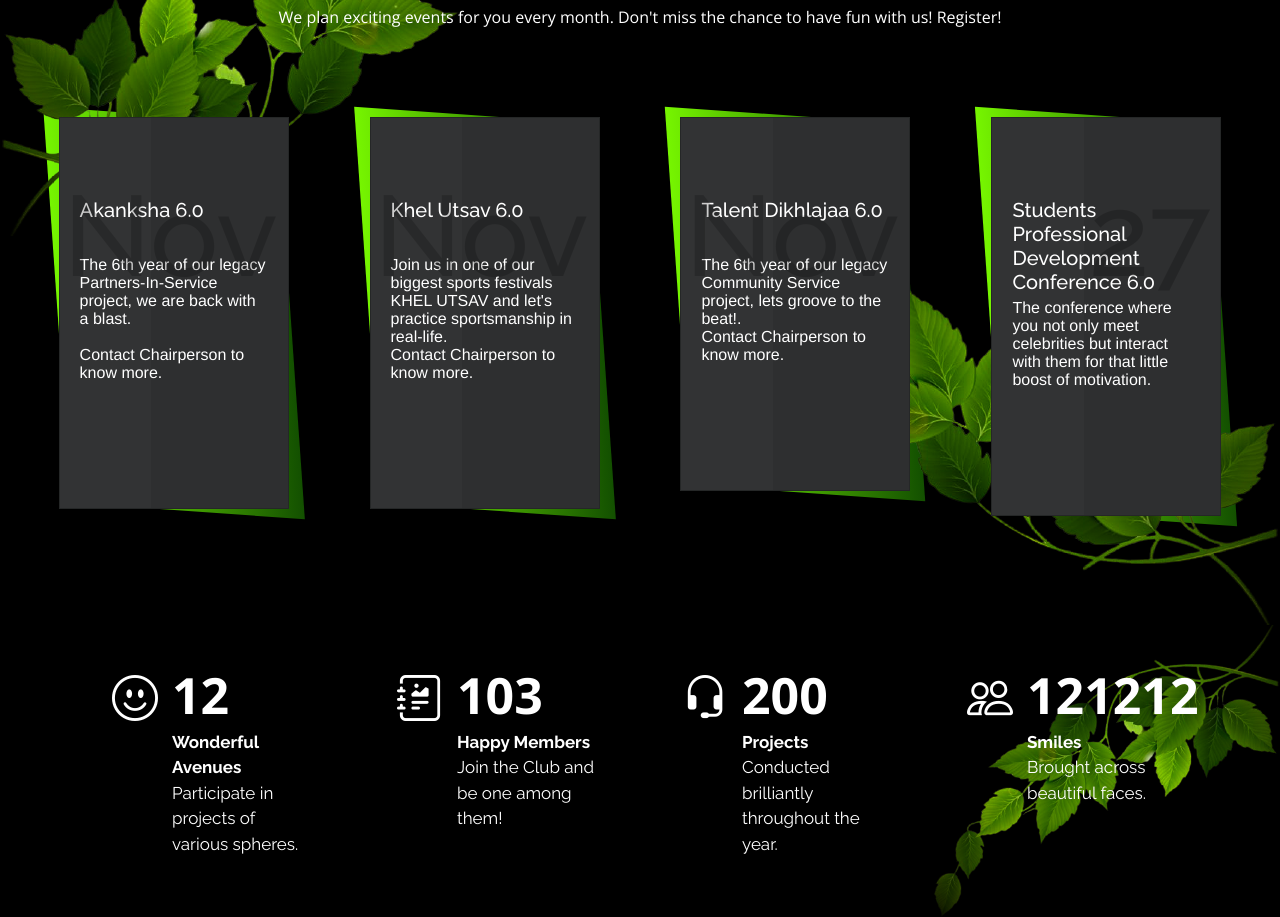
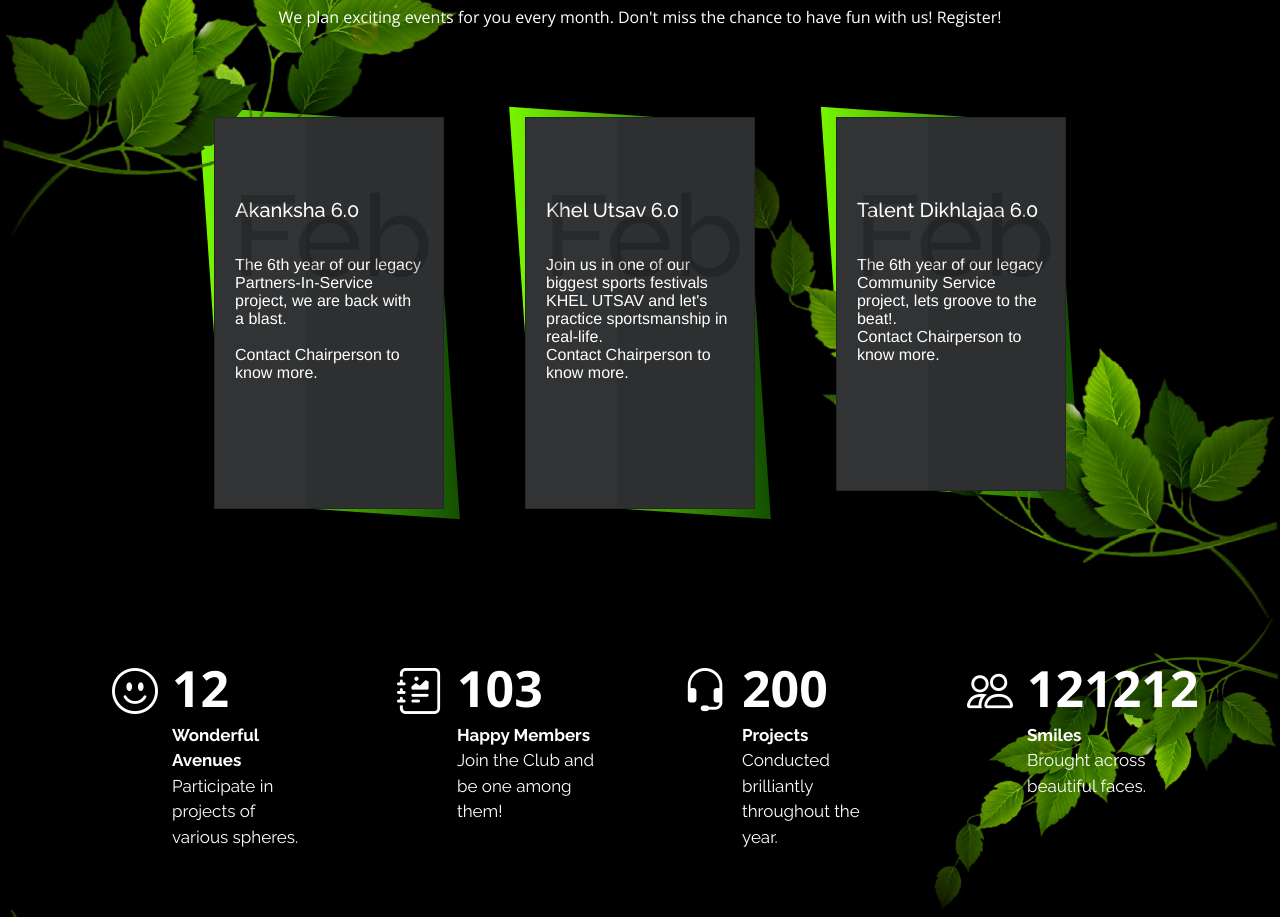
Before and after one commit to rcsiessw/rcsies-website, a plain HTML site: page index.html in a window 1280 px wide. Shown: the part 3616-4533 px from the top of the page. Drawn offline with nearby package versions, Linux system fonts and the light colour scheme; animation ran at ten frames a second.

Commit message:
Update index.html

```diff
--- a/index.html
+++ b/index.html
@@ -253,7 +253,7 @@
 
         <ul class="tilesWrap">
           <li>
-            <h2>Nov</h2>
+            <h2>Feb</h2>
             <h3>Akanksha 6.0</h3>
             <br />
             <p>
@@ -264,7 +264,7 @@
           </li>
 
           <li>
-            <h2>Nov</h2>
+            <h2>Feb</h2>
             <h3>Khel Utsav 6.0</h3>
             <br />
             <p>
@@ -274,23 +274,23 @@
             <button><a href="#">Rtr. Hrishi:<br>+91 99873 19353</a></button>
           </li>
           <li>
-            <h2>Nov</h2>
+            <h2>Feb</h2>
             <h3>Talent Dikhlajaa 6.0</h3>
             <br />
             <p>
              The 6th year of our legacy Community Service project, lets groove to the beat!.<br>
               Contact Chairperson to know more.
             </p>
-            <button><a href="#">Rtr. Rajvee:+91 88507 56143 </a></button>
+            <button><a href="#">Rtr. Rajvee:+91 88507 56143</a></button>
           </li>
-          <li>
+<!--           <li>
             <h2>27</h2>
             <h3>Students Professional Development Conference 6.0</h3>
             <p>
               The conference where you not only meet celebrities but interact with them for that little boost of motivation.
             </p>
             <button><a href="#">Rtr. Darshan:+91 80805 59888</a></button>
-          </li>
+          </li> -->
         </ul>
       </section>
 
```
